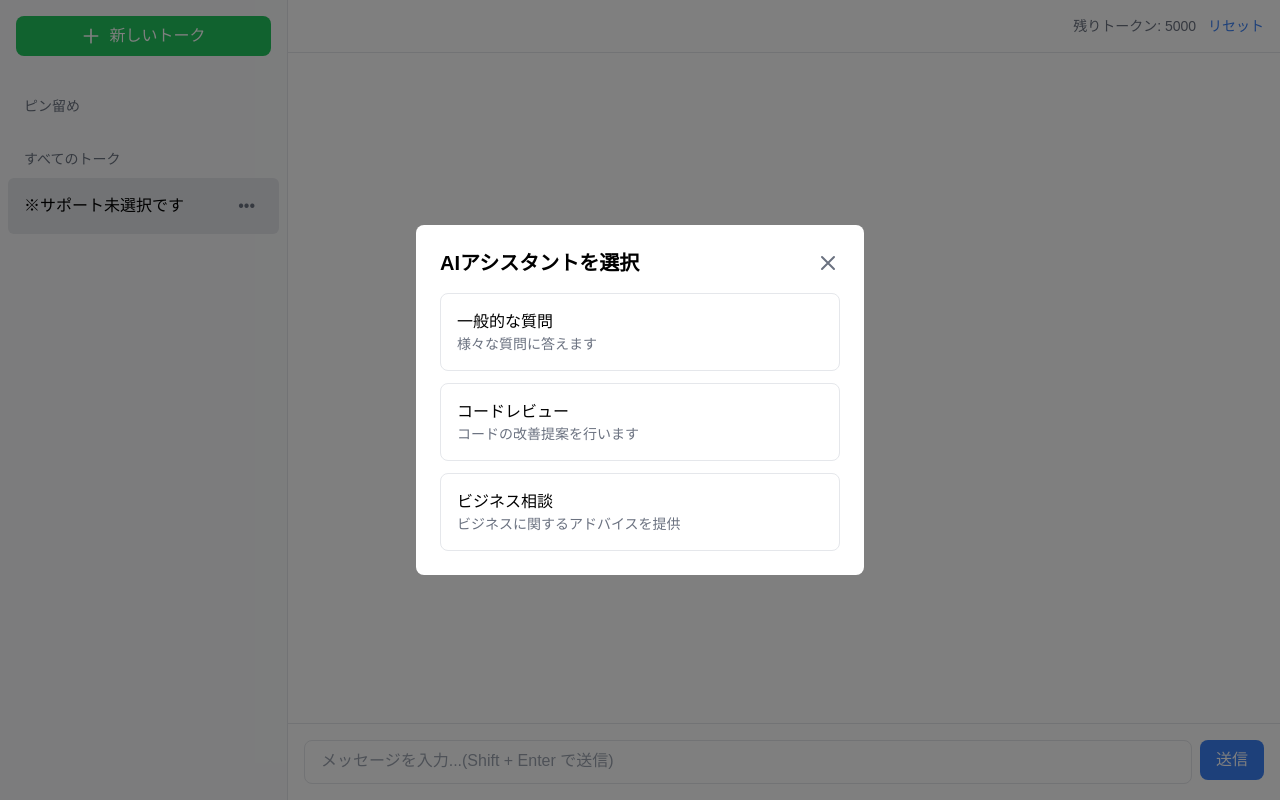
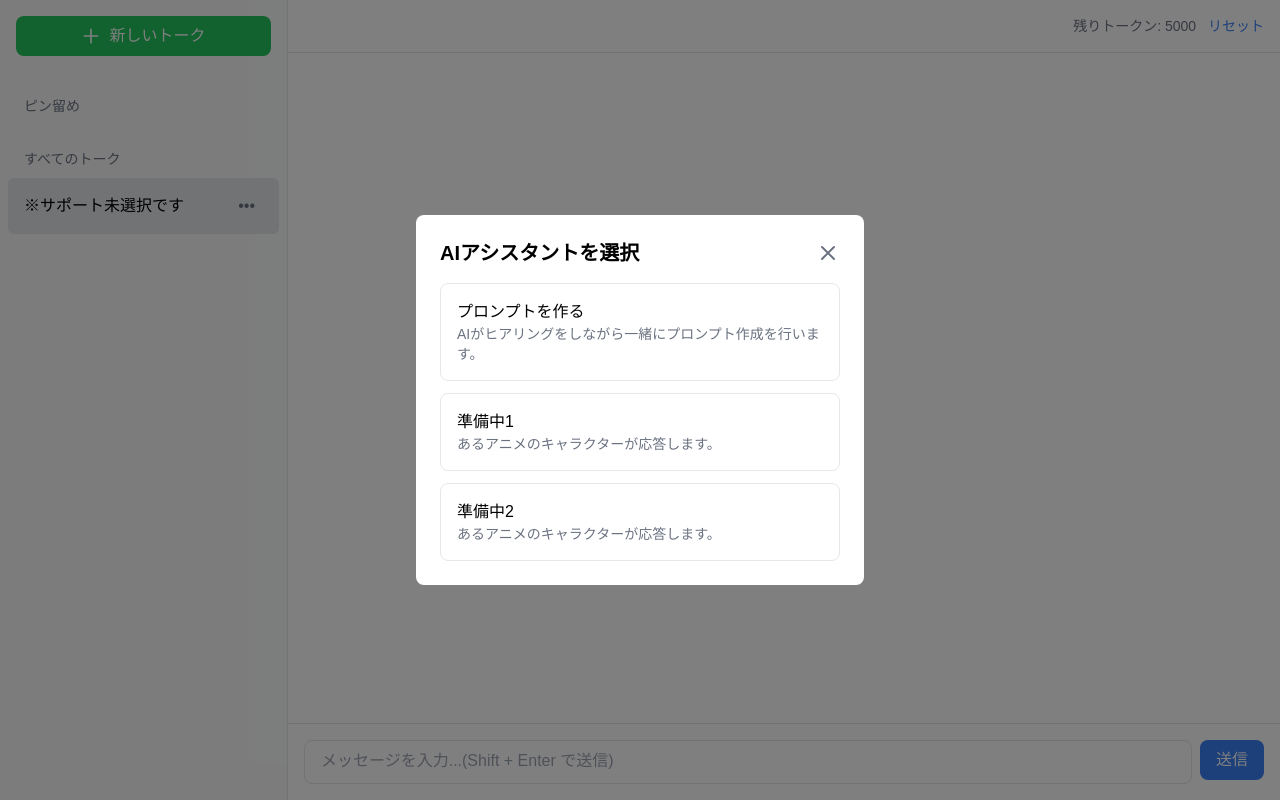
Before and after one commit to GitSATOMasashi/ai_assistant, a FastAPI app: page / in a window 1280 px wide. Run offline with FastAPI, Linux system fonts and the light colour scheme; some libraries are stand-ins or nearby versions.

Commit message:
feat: モーダルのボタン文言を変更
- プロンプト作成支援ボットを追加
- 他2つのボットは準備中として表示
- 各ボタンの説明文を詳細化

```diff
--- a/templates/index.html
+++ b/templates/index.html
@@ -81,17 +81,17 @@
                     </button>
                 </div>
                 <div class="space-y-3">
-                    <button onclick="selectBot('bot1', '一般的な質問')" class="w-full p-4 text-left border rounded-lg hover:bg-gray-50">
-                        <h3 class="font-medium">一般的な質問</h3>
-                        <p class="text-sm text-gray-500">様々な質問に答えます</p>
+                    <button onclick="selectBot('bot1', 'プロンプトを作る')" class="w-full p-4 text-left border rounded-lg hover:bg-gray-50">
+                        <h3 class="font-medium">プロンプトを作る</h3>
+                        <p class="text-sm text-gray-500">AIがヒアリングをしながら一緒にプロンプト作成を行います。</p>
                     </button>
-                    <button onclick="selectBot('bot2', 'コードレビュー')" class="w-full p-4 text-left border rounded-lg hover:bg-gray-50">
-                        <h3 class="font-medium">コードレビュー</h3>
-                        <p class="text-sm text-gray-500">コードの改善提案を行います</p>
+                    <button onclick="selectBot('bot2', '準備中1')" class="w-full p-4 text-left border rounded-lg hover:bg-gray-50">
+                        <h3 class="font-medium">準備中1</h3>
+                        <p class="text-sm text-gray-500">あるアニメのキャラクターが応答します。</p>
                     </button>
-                    <button onclick="selectBot('bot3', 'ビジネス相談')" class="w-full p-4 text-left border rounded-lg hover:bg-gray-50">
-                        <h3 class="font-medium">ビジネス相談</h3>
-                        <p class="text-sm text-gray-500">ビジネスに関するアドバイスを提供</p>
+                    <button onclick="selectBot('bot3', '準備中2')" class="w-full p-4 text-left border rounded-lg hover:bg-gray-50">
+                        <h3 class="font-medium">準備中2</h3>
+                        <p class="text-sm text-gray-500">あるアニメのキャラクターが応答します。</p>
                     </button>
                 </div>
             </div>
```
